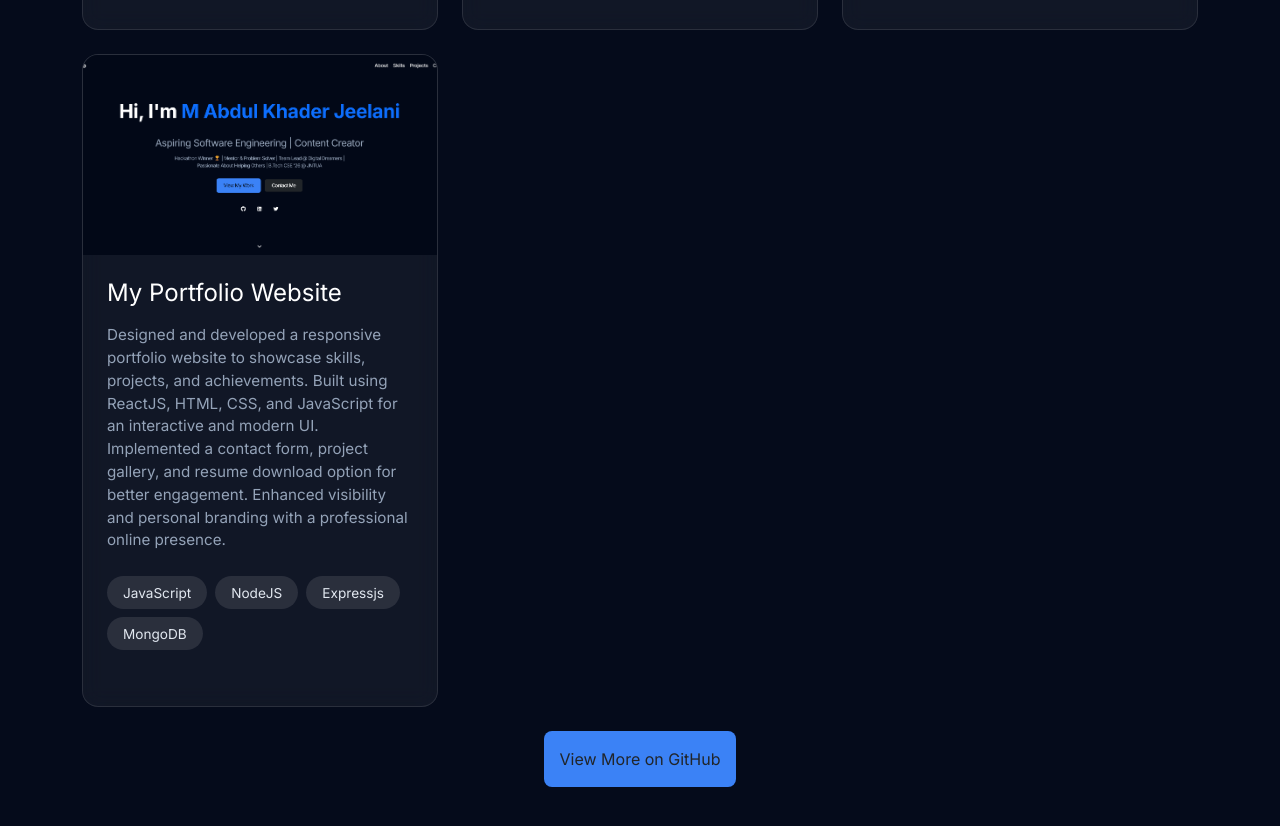
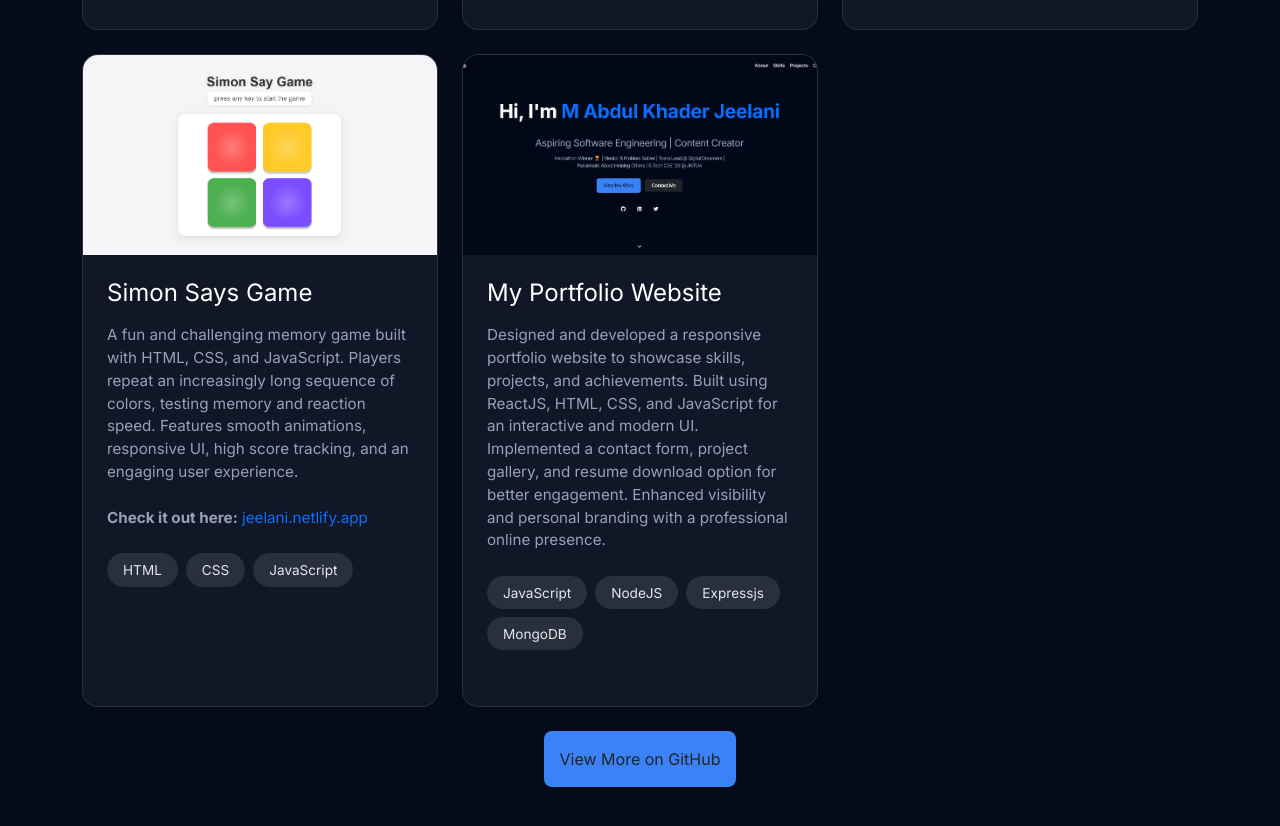
Before and after one commit to Jeelani472/Portfolio, a plain HTML site: page frontend/index.html in a window 1280 px wide. Shown: the part 3197-4023 px from the top of the page. Drawn offline with nearby package versions, Linux system fonts and the light colour scheme.

Commit message:
Update index.html

```diff
--- a/frontend/index.html
+++ b/frontend/index.html
@@ -402,6 +402,30 @@
 </div>
 
 
+<div class="col-md-6 col-lg-4">
+  <div class="project-card">
+    <img
+      src="simon.png"
+      alt="Simon Says Game"
+      class="project-image"
+    />
+    <div class="project-content">
+      <h2 class="project-title">Simon Says Game</h2>
+      <p class="project-description">
+        A fun and challenging memory game built with HTML, CSS, and JavaScript. Players repeat an increasingly long sequence of colors, testing memory and reaction speed. Features smooth animations, responsive UI, high score tracking, and an engaging user experience.
+        <br /><br />
+        <strong>Check it out here:</strong>
+        <a href="https://jeelani.netlify.app/" target="_blank">jeelani.netlify.app</a>
+      </p>
+      <div class="tech-stack">
+        <span class="tech-tag">HTML</span>
+        <span class="tech-tag">CSS</span>
+        <span class="tech-tag">JavaScript</span>
+      </div>
+    </div>
+  </div>
+</div>
+
           <div class="col-md-6 col-lg-4">
             <div class="project-card">
               <img
```
